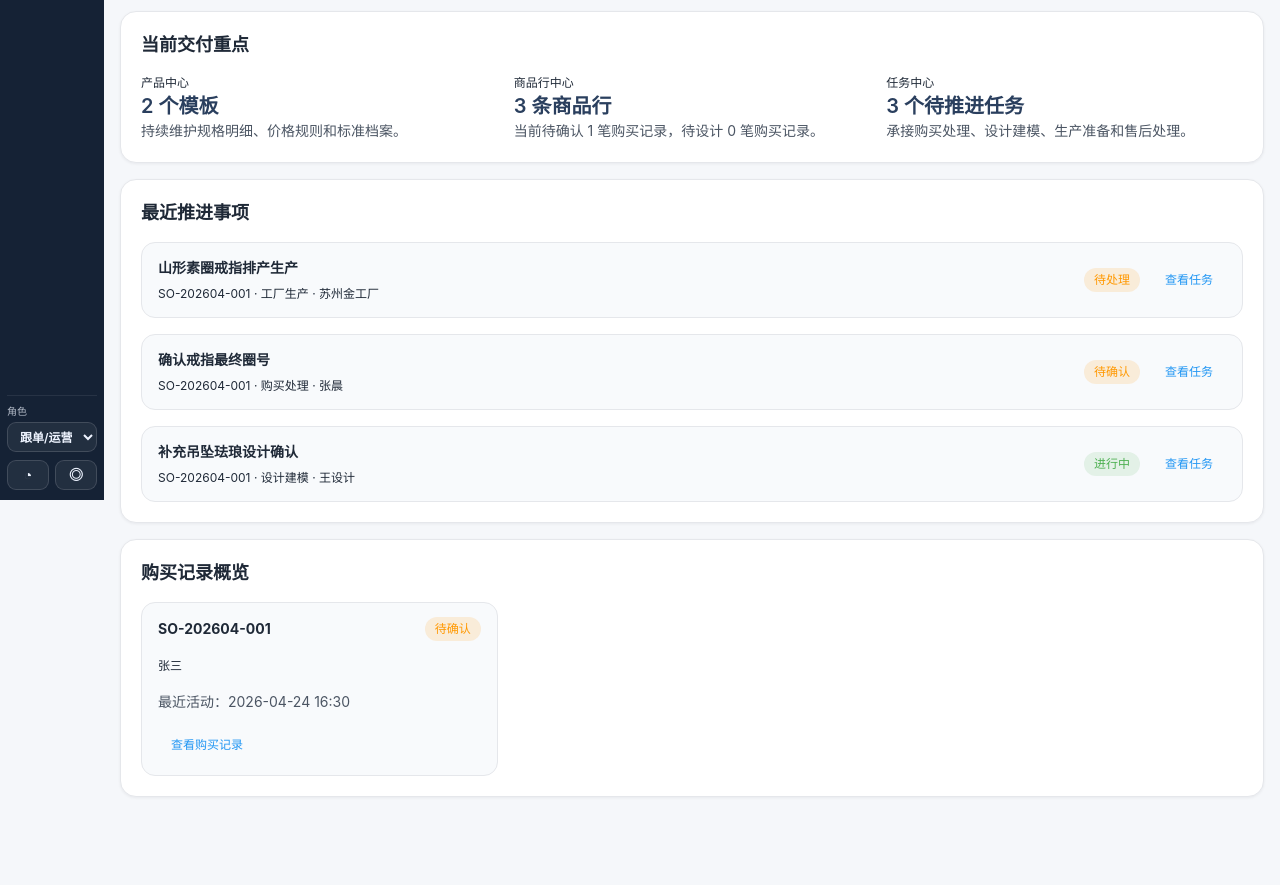
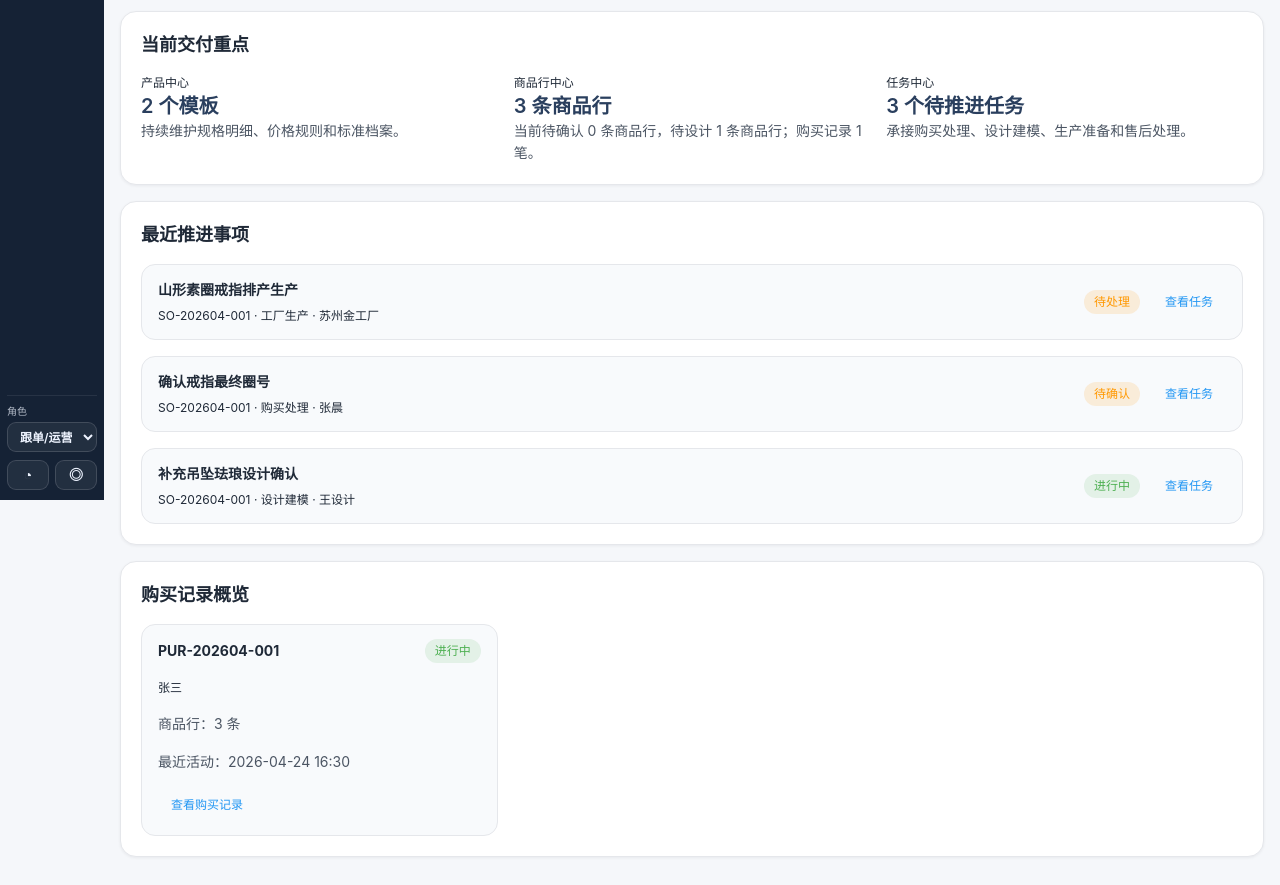
Before and after one commit to lulichao1991/erp2, a React (Vite) app: page / in a window 1280 px wide. Shown: the part 300-1185 px from the top of the page. Before the commit the page ends 1125 px from the top, so only its background shows below. Built offline with nearby package versions, Linux system fonts and the light colour scheme.

Commit message:
refactor: align dashboard metrics with purchase order-line model

```diff
--- a/src/pages/DashboardPage.tsx
+++ b/src/pages/DashboardPage.tsx
@@ -2,13 +2,30 @@ import { useMemo } from 'react'
 import { Link } from 'react-router-dom'
 import { PageContainer, PageHeader, StatusTag, SummaryCard } from '@/components/common'
 import { useAppData } from '@/hooks/useAppData'
-import { getOrderStatusLabel, getTaskStatusLabel, getTaskTypeLabel } from '@/services/workflow/workflowMeta'
+import { getTaskStatusLabel, getTaskTypeLabel } from '@/services/workflow/workflowMeta'
+import type { Task } from '@/types/task'
+
+const purchaseAggregateStatusLabelMap: Record<string, string> = {
+  draft: '草稿',
+  in_progress: '进行中',
+  partially_shipped: '部分发货',
+  completed: '已完成',
+  after_sales: '售后中',
+  exception: '异常',
+  cancelled: '已取消'
+}
+
+const getPurchaseAggregateStatusLabel = (status?: string) => (status ? purchaseAggregateStatusLabelMap[status] || status : '—')
+
+const getTaskPurchaseNo = (task: Task) => task.purchaseNo || task.transactionNo || task.orderNo || '未关联购买记录'
 
 export const DashboardPage = () => {
-  const { orders, products, tasks } = useAppData()
+  const { orderLines, products, purchases, tasks } = useAppData()
 
   const openTasks = useMemo(() => tasks.filter((item) => !['done', 'closed'].includes(item.status)), [tasks])
   const recentTasks = useMemo(() => [...tasks].sort((left, right) => right.updatedAt.localeCompare(left.updatedAt)).slice(0, 3), [tasks])
+  const pendingConfirmLineCount = useMemo(() => orderLines.filter((item) => item.status === 'pending_confirm').length, [orderLines])
+  const pendingDesignLineCount = useMemo(() => orderLines.filter((item) => item.status === 'pending_design' || item.status === 'designing').length, [orderLines])
 
   return (
     <PageContainer>
@@ -38,8 +55,8 @@ export const DashboardPage = () => {
             </div>
             <div>
               <div className="text-caption">商品行中心</div>
-              <div className="quote-value">{orders.reduce((count, order) => count + order.items.length, 0)} 条商品行</div>
-              <div className="text-muted">当前待确认 {orders.filter((item) => item.status === 'pending_confirm').length} 笔购买记录，待设计 {orders.filter((item) => item.status === 'pending_design').length} 笔购买记录。</div>
+              <div className="quote-value">{orderLines.length} 条商品行</div>
+              <div className="text-muted">当前待确认 {pendingConfirmLineCount} 条商品行，待设计 {pendingDesignLineCount} 条商品行；购买记录 {purchases.length} 笔。</div>
             </div>
             <div>
               <div className="text-caption">任务中心</div>
@@ -56,7 +73,7 @@ export const DashboardPage = () => {
                   <div className="stack" style={{ gap: 6 }}>
                     <strong>{task.title}</strong>
                     <div className="text-caption">
-                      {task.orderNo} · {task.type === 'order_process' ? '购买处理' : getTaskTypeLabel(task.type)} · {task.assigneeName || '待分配'}
+                      {getTaskPurchaseNo(task)} · {task.type === 'order_process' ? '购买处理' : getTaskTypeLabel(task.type)} · {task.assigneeName || '待分配'}
                     </div>
                   </div>
                   <div className="row wrap">
@@ -73,16 +90,17 @@ export const DashboardPage = () => {
         </SummaryCard>
         <SummaryCard title="购买记录概览">
           <div className="summary-grid three">
-            {orders.slice(0, 3).map((order) => (
-              <div key={order.id} className="subtle-panel">
+            {purchases.slice(0, 3).map((purchase) => (
+              <div key={purchase.id} className="subtle-panel">
                 <div className="row wrap" style={{ justifyContent: 'space-between' }}>
-                  <strong>{order.orderNo}</strong>
-                  <StatusTag value={getOrderStatusLabel(order.status)} />
+                  <strong>{purchase.purchaseNo}</strong>
+                  <StatusTag value={getPurchaseAggregateStatusLabel(purchase.aggregateStatus)} />
                 </div>
-                <div className="spacer-top text-caption">{order.customerName || '未维护客户姓名'}</div>
-                <div className="spacer-top text-muted">最近活动：{order.latestActivityAt || '—'}</div>
+                <div className="spacer-top text-caption">{purchase.recipientName || '未维护收件人'}</div>
+                <div className="spacer-top text-muted">商品行：{orderLines.filter((line) => line.purchaseId === purchase.id || line.transactionId === purchase.id).length} 条</div>
+                <div className="spacer-top text-muted">最近活动：{purchase.latestActivityAt || '—'}</div>
                 <div className="spacer-top">
-                  <Link to={`/purchases/${order.id}`} className="button ghost small">
+                  <Link to={`/purchases/${purchase.id}`} className="button ghost small">
                     查看购买记录
                   </Link>
                 </div>
```
